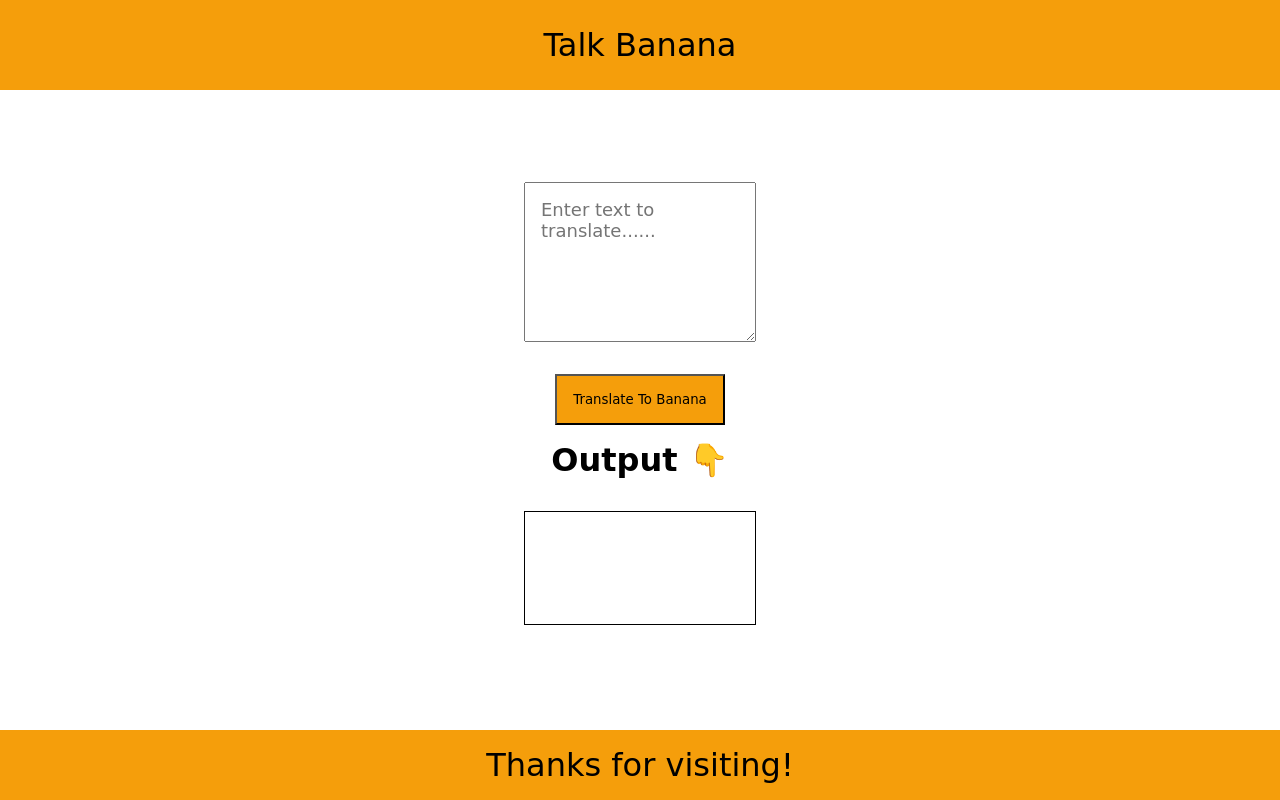
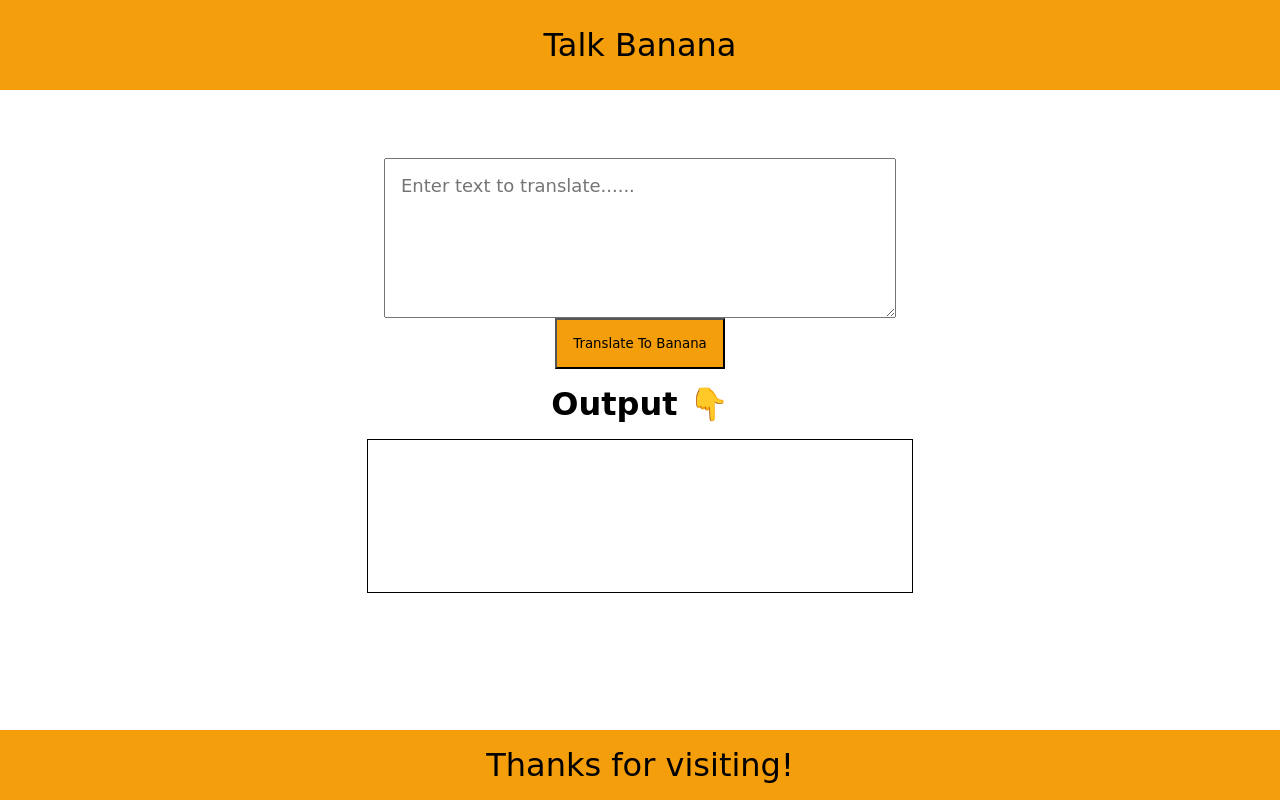
Before and after one commit to Raj-Thombare/banana-talk, a plain HTML site: page index.html in a window 1280 px wide. Drawn offline with Linux system fonts and the light colour scheme.

Commit message:
fix: width of textarea & output

```diff
--- a/style.css
+++ b/style.css
@@ -14,8 +14,7 @@ body {
 
 main {
     margin: auto;
-    padding: 1rem;
-    max-width: var(--width-break);
+    width: 100%;
 }
 
 
@@ -34,13 +33,13 @@ nav {
 
 textarea {
     box-sizing: border-box;
-    display: block;
-    width: 100%;
-    min-height: 20vh;
-    margin: 2rem 0rem;
-    font-size: large;
-    font-family: inherit;
-    padding: 1rem;
+display: block;
+width: 40%;
+min-height: 20vh;
+font-size: large;
+font-family: inherit;
+padding: 1rem;
+margin: auto;
 }
 
 button {
@@ -54,11 +53,12 @@ button {
 #output {
   border: 1px solid black;
   display: block;
-  height: 10vh;
-  margin-top: 2rem;
+  height: 15vh;
   padding: 1rem;
   word-break: break-all;
   overflow: auto;
+  width: 40%;
+  margin: auto;
 }
 
 footer {
```
